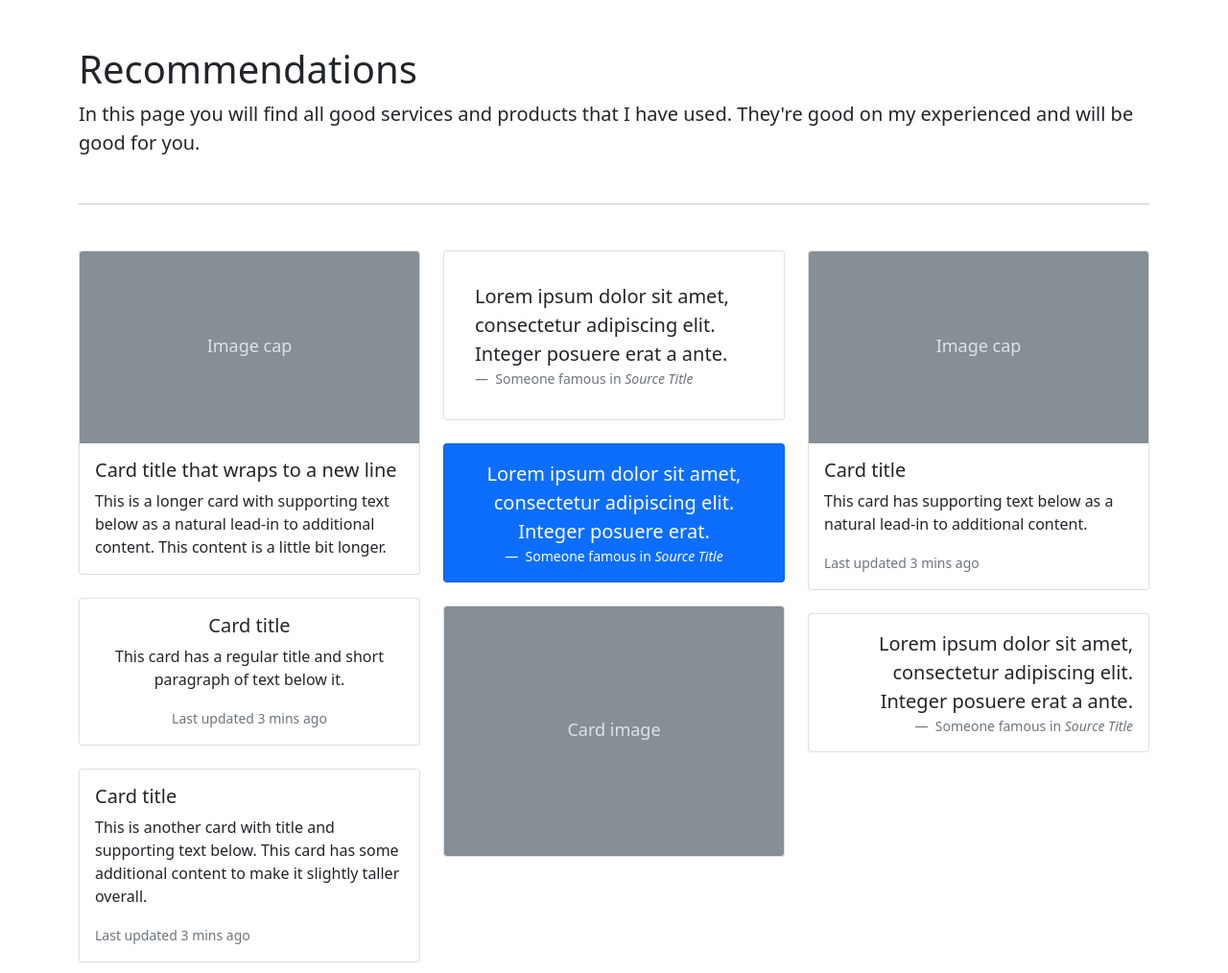
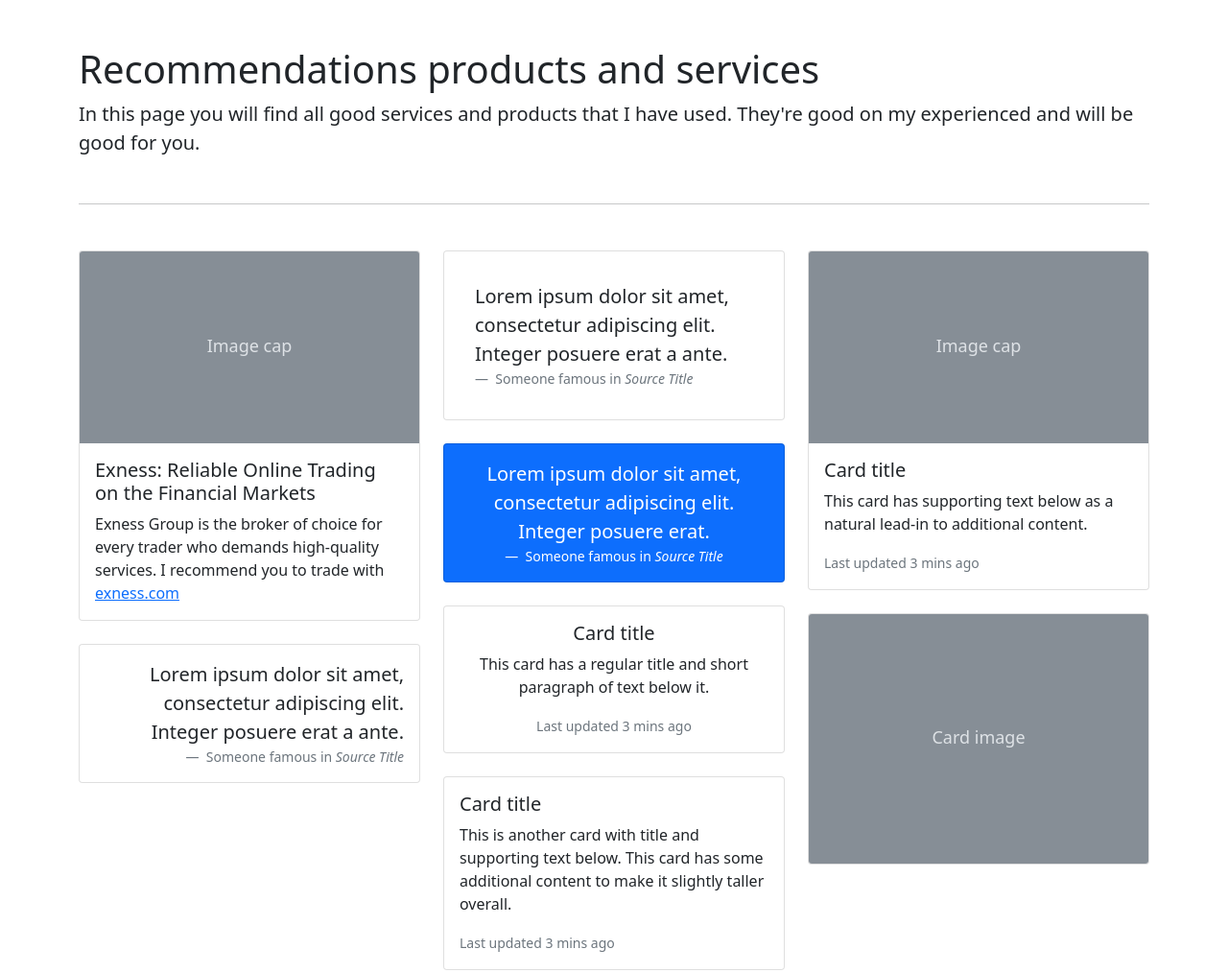
Before and after one commit to dichvutot/dichvutot.github.io, a plain HTML site: page index.html in a window 1280 px wide. Shown: the whole page at 96% size. Drawn offline with nearby package versions, Linux system fonts and the light colour scheme.

Commit message:
update index.html

```diff
--- a/index.html
+++ b/index.html
@@ -3,10 +3,9 @@
   <head>
     <meta charset="utf-8">
     <meta name="viewport" content="width=device-width, initial-scale=1">
-    <meta name="description" content="">
-    <meta name="author" content="Mark Otto, Jacob Thornton, and Bootstrap contributors">
-    <meta name="generator" content="Hugo 0.79.0">
-    <title>Recommendations from H V H</title>
+    <meta name="description" content="In this page you will find all good services and products that I have used. They're good on my experienced and will be good for you.">
+    <meta name="author" content="H V H">
+    <title>Recommendations for good products and services by H V H</title>
 
     <link rel="canonical" href="https://getbootstrap.com/docs/5.0/examples/masonry/">
 
@@ -24,7 +23,6 @@
 	<link rel="icon" href="/docs/5.0/assets/img/favicons/favicon.ico">
 	<meta name="theme-color" content="#7952b3">
 
-
     <style>
       .bd-placeholder-img {
         font-size: 1.125rem;
@@ -41,12 +39,11 @@
       }
     </style>
 
-
   </head>
   <body>
 
 <main class="container py-5">
-  <h1>Recommendations</h1>
+  <h1>Recommendations products and services</h1>
   <p class="lead">In this page you will find all good services and products that I have used. They're good on my experienced and will be good for you.</p>
 
   <hr class="my-5">
@@ -57,8 +54,9 @@
         <svg class="bd-placeholder-img card-img-top" width="100%" height="200" xmlns="http://www.w3.org/2000/svg" role="img" aria-label="Placeholder: Image cap" preserveAspectRatio="xMidYMid slice" focusable="false"><title>Placeholder</title><rect width="100%" height="100%" fill="#868e96"/><text x="50%" y="50%" fill="#dee2e6" dy=".3em">Image cap</text></svg>
 
         <div class="card-body">
-          <h5 class="card-title">Card title that wraps to a new line</h5>
-          <p class="card-text">This is a longer card with supporting text below as a natural lead-in to additional content. This content is a little bit longer.</p>
+          <h5 class="card-title">Exness: Reliable Online Trading on the Financial Markets</h5>
+          <p class="card-text">Exness Group is the broker of choice for every trader who demands high-quality services. I recommend you  to trade with <a href="https://one.exness.link/a/pqmbabcfyn" target="_blank">exness.com</a></p>
+
         </div>
       </div>
     </div>
```
Lines whose indentation alone changed are shown as unchanged.
